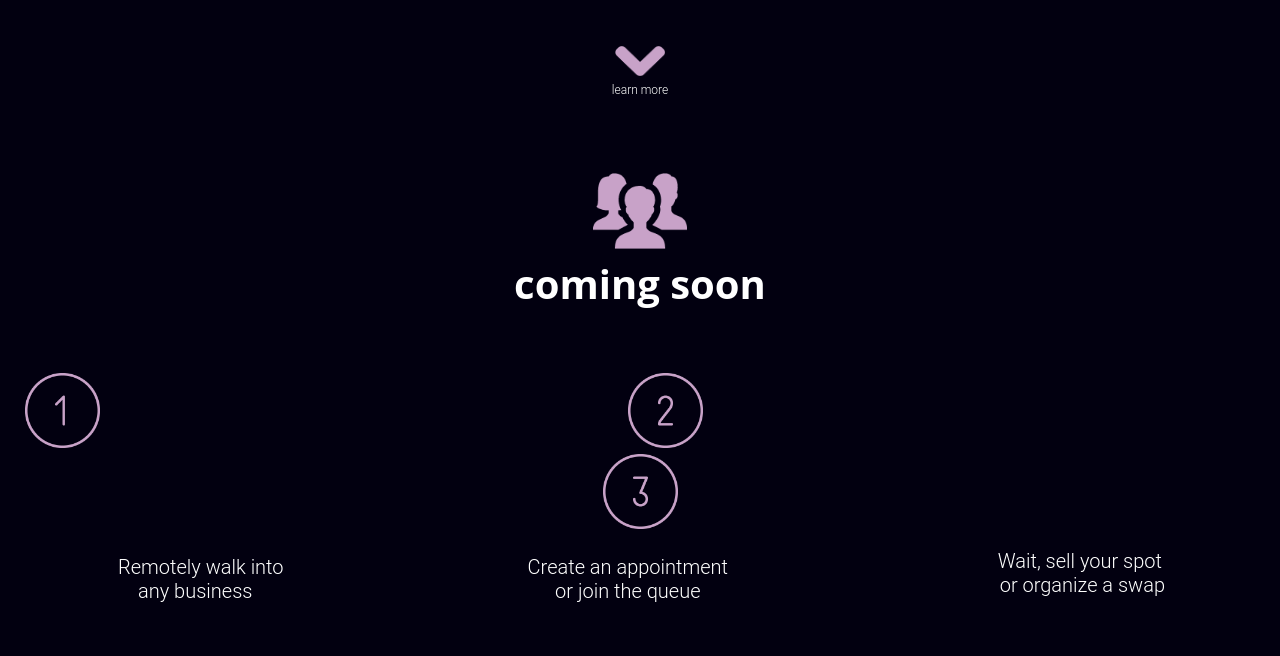
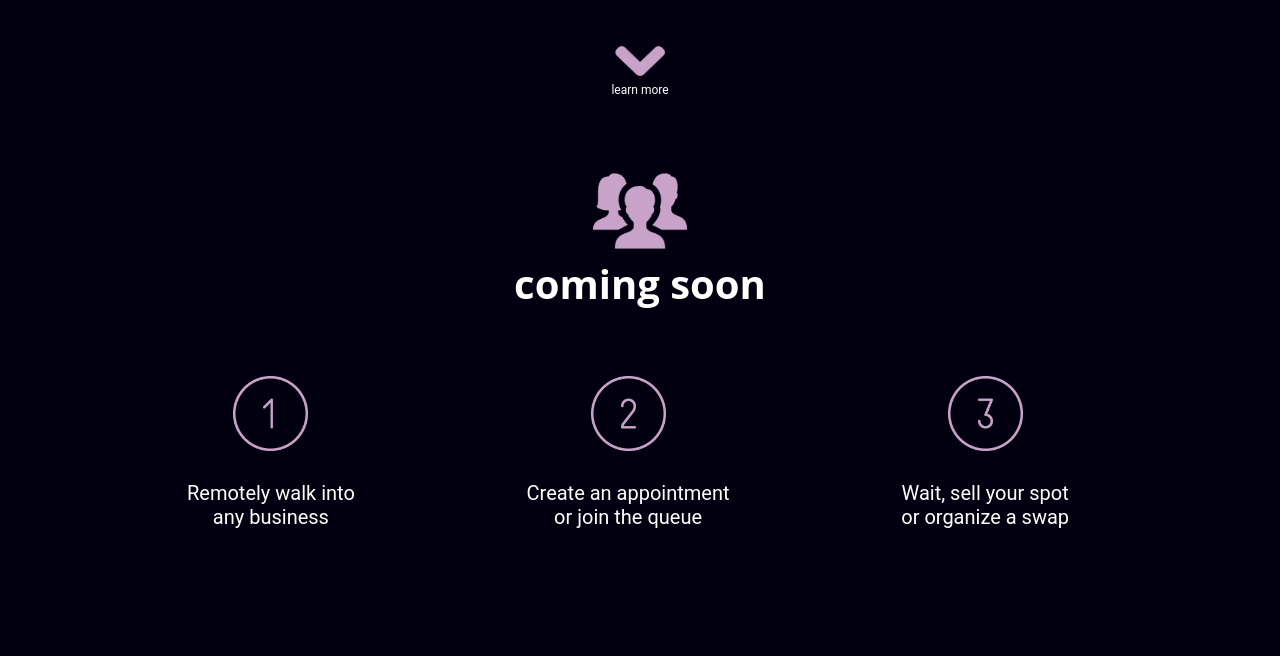
Before and after one commit to josiah-senu/josiah-senu.github.io, a plain HTML site: page index.html in a window 1280 px wide. Shown: the part 444-1100 px from the top of the page. Drawn offline with Linux system fonts and the light colour scheme.

Commit message:
3rd commit

```diff
--- a/index.html
+++ b/index.html
@@ -44,39 +44,19 @@
         </div>
 
         <div id="numbers">
-          <img width="75" height="75" src="iconfinder_number-one_1288813.png"/>
-          &nbsp &nbsp &nbsp &nbsp &nbsp &nbsp &nbsp &nbsp &nbsp &nbsp &nbsp &nbsp &nbsp &nbsp &nbsp &nbsp &nbsp &nbsp
-          &nbsp &nbsp &nbsp &nbsp &nbsp&nbsp &nbsp &nbsp &nbsp &nbsp &nbsp &nbsp
-          &nbsp &nbsp &nbsp &nbsp &nbsp &nbsp &nbsp &nbsp &nbsp &nbsp &nbsp &nbsp &nbsp &nbsp
-          <img width="75" height="75" src="iconfinder_number-two_1288820.png"/>
-          &nbsp &nbsp &nbsp &nbsp &nbsp &nbsp &nbsp &nbsp &nbsp &nbsp &nbsp &nbsp &nbsp &nbsp &nbsp &nbsp &nbsp &nbsp
-          &nbsp &nbsp &nbsp &nbsp &nbsp &nbsp &nbsp &nbsp &nbsp &nbsp &nbsp &nbsp &nbsp &nbsp
-          &nbsp &nbsp &nbsp &nbsp &nbsp &nbsp &nbsp &nbsp &nbsp &nbsp &nbsp &nbsp &nbsp &nbsp
-          <img width="75" height="75" src="iconfinder_number-three_1288812.png"/>
-        </div>
+          <table>
+            <tr>
+              <td colspan="2"> <img width="75" height="75" src="iconfinder_number-one_1288813.png"/> </td>
+              <td colspan="2"> <img width="75" height="75" src="iconfinder_number-two_1288820.png"/> </td>
+              <td colspan="2"> <img width="75" height="75" src="iconfinder_number-three_1288812.png"/> </td>
+            </tr>
 
-        <div id="instruction1">
-          <p id="smallprint">Remotely walk into</p>
-          </div>
-
-        <div id="instruction2">
-          <p id="smallprint">Create an appointment</p>
-        </div>
-
-        <div id="instruction3">
-          <p id="smallprint">Wait, sell your spot</p>
-        </div>
-
-        <div id="instruction1a">
-          <p id="smallprint">any business</p>
-        </div>
-
-        <div id="instruction2a">
-          <p id="smallprint">or join the queue</p>
-        </div>
-
-        <div id="instruction3a">
-          <p id="smallprint"> or organize a swap</p>
+            <tr>
+              <td colspan="2"> <p id="smallprint">Remotely walk into <br> any business</p> </td>
+              <td colspan="2"> <p id="smallprint">Create an appointment <br> or join the queue</p> </td>
+              <td colspan="2"> <p id="smallprint">Wait, sell your spot <br> or organize a swap</p> </td>
+            </tr>
+          </table>
         </div>
 
       </div>
--- a/style.css
+++ b/style.css
@@ -34,33 +34,33 @@ html {
 
 p {
   color: white;
-  font-family: Roboto Light;
+  font-family: Roboto, Open Sans, Helvetica, sans-serif;
   font-size: 12px;
 }
 
 h1 {
   color: white;
-  font-family: Open Sans;
+  font-family: Open Sans, Helvetica, sans-serif;
   font-size: 50px;
   margin: 1;
 }
 
 h2 {
   color: white;
-  font-family: Open Sans;
+  font-family: Open Sans, Helvetica, sans-serif;
   font-size: 40px;
   margin: 5;
 }
 
 #smallprint {
   color: white;
-  font-family: Roboto Light;
+  font-family: Roboto, Open Sans, Helvetica, sans-serif;
   font-size: 20px;
 }
 
 #question {
   color: #c8a2c8;
-  font-family: Open Sans !important;
+  font-family: Open Sans, Helvetica, sans-serif;
   font-size: 50px;
   margin-top: -100px;
   padding-left: 650px;
@@ -101,38 +101,9 @@ h2 {
   padding: 10px;
 }
 
-#instruction1 {
-  padding-left: 110px;
-  float: left;
-}
-
-#instruction2 {
-  padding-right: 300px;
-  float: center;
-}
-
-#instruction3 {
-  padding-right: 110px;
-  float: right;
-  margin-top: -70px;
-}
-
-#instruction1a {
-  padding-left: 130px;
-  float: left;
-  margin-top: -40px;
-}
-
-#instruction2a {
-  padding-right: 300px;
-  float: center;
-  margin-top: -20px;
-}
-
-#instruction3a {
-  padding-right: 107px;
-  float: right;
-  margin-top: -70px;
+table {
+  margin-left: 100px;
+  width: 1040px;
 }
 
 #footer {
```
